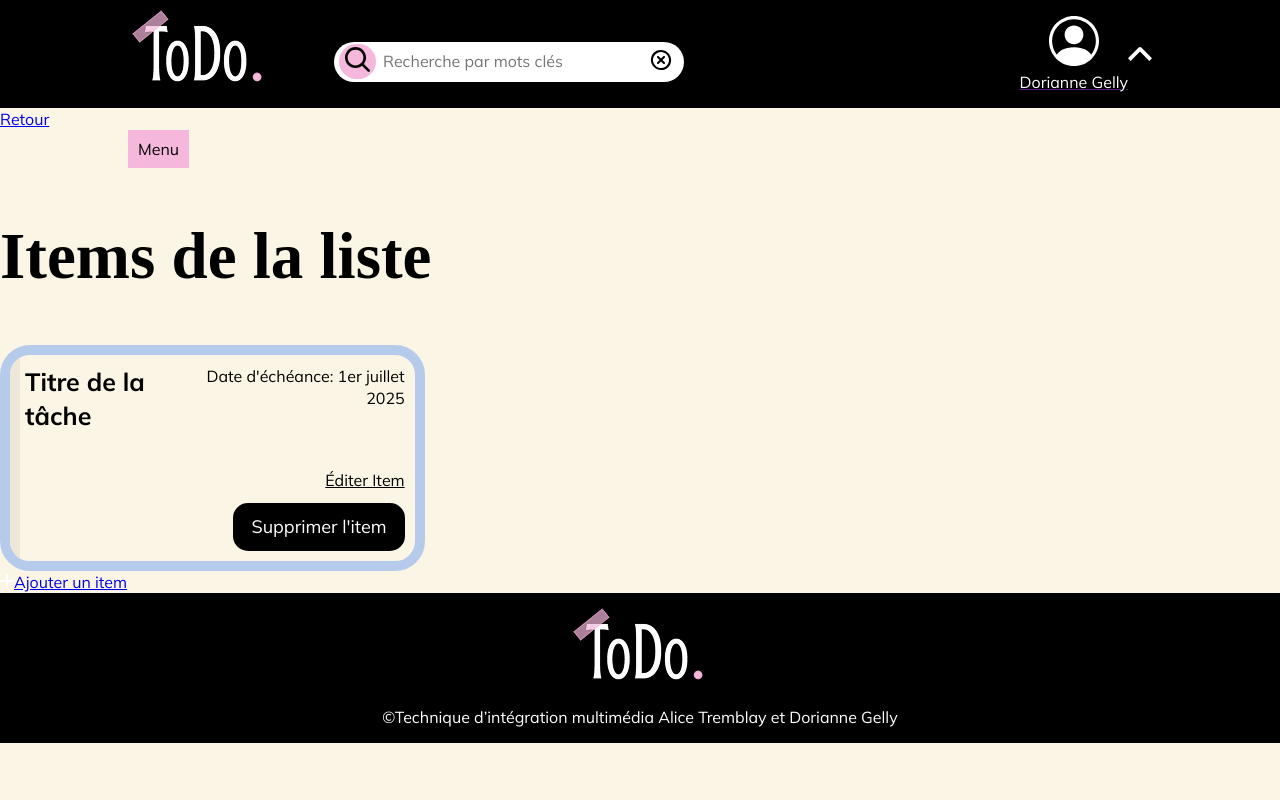
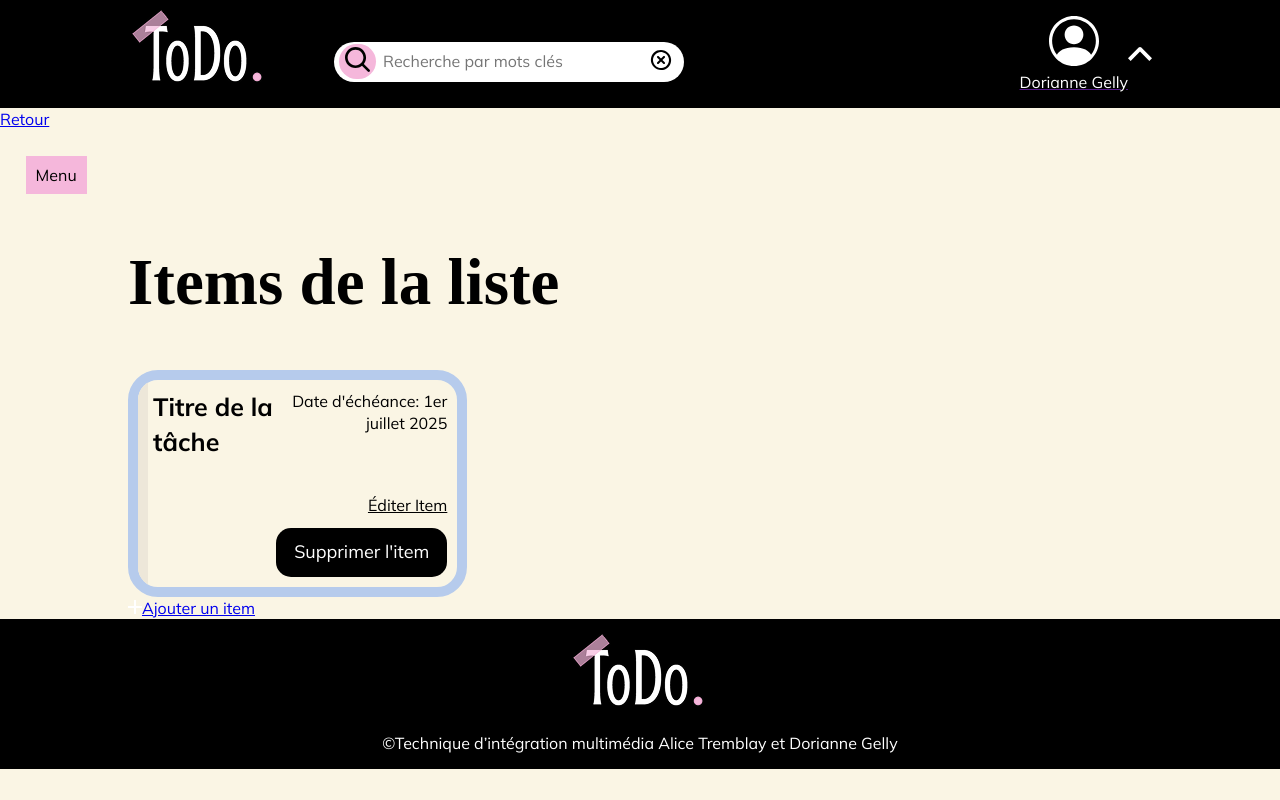
Before and after one commit to doriannegelly/projet-listes-pixelles, a PHP site: page /items/afficher.php in a window 1280 px wide. Run offline with PHP 8.4, Linux system fonts and the light colour scheme; style sheets or scripts are compiled from the project's sources; some web fonts are replaced.

Commit message:
avancement menu

```diff
--- a/public/items/afficher.php
+++ b/public/items/afficher.php
@@ -15,20 +15,20 @@
 <main>
 	<a href="<?php echo $niveau;?>index.php">Retour</a>
 
- <div class="conteneur">
+ <div class="conteneur_menu">
         <nav class="menu menu--ferme">
             <ul class="menu__liste">
-                <li class="menu__listeItem"><a href="#" class="menu__lien">Accueil</a></li>
-				<li class="menu__listeItem"><a class="ajout_item" href="./ajouter.php"><img class="item_ajout-plus"src="../liaisons/icones/plus.svg">Ajouter un item</a></li>
-				<span> Les listes </span>
-									<hr class="ligne">
+                <li class="menu__listeItem"><a href="#" class="menu__lien"><img class="item_ajout-plus"src="../liaisons/icones/maison.svg">Accueil</a></li>
+				<li class="menu__listeItem"><a class="ajout_item menu__lien" href="./ajouter.php"><img class="item_ajout-plus"src="../liaisons/icones/plus.svg">Ajouter un item</a></li>
+  <li class="menu__listeItem"><span class="menu__lien">Mes listes</span>
+	<hr class="ligne"></li>
                 <li class="menu__listeItem"><a href="#" class="menu__lien">Liste</a></li>
                 <li class="menu__listeItem"><a href="#" class="menu__lien">Liste</a></li>
             </ul>
         </nav>
     </div>
 
-
+<div class="conteneur">
         <h1>Items de la liste</h1>
 
 
@@ -43,7 +43,7 @@
 								<p class="due__card-date">Date d'échéance: 1er juillet 2025</p>
 							</div>
 							<div class="due__item-actions">
-								<a class="due__item-editer" href="#">Éditer Item</a>
+								<a class="due__item-editer" href="./modifier.php">Éditer Item</a>
 								<button class="btn__supprimer" type="button">Supprimer l'item</button>
 							</div>
 						</li>
@@ -54,7 +54,7 @@
 
 
 <a class="ajout_item" href="./ajouter.php"><img class="item_ajout-plus"src="../liaisons/icones/plus.svg">Ajouter un item</a>
-
+</div>
 </main>
 <footer>
     	<?php include ($niveau . "liaisons/inc/fragments/pied_de_page.inc.php");?>
--- a/public/liaisons/js/_menu.js
+++ b/public/liaisons/js/_menu.js
@@ -28,7 +28,7 @@ var menu = {
     this.refLibelle.innerHTML = this.lblMenuFerme;
 
     // Ajout du bouton dans l'entête de la page html
-    this.refMenu.prepend(this.refBouton);
+this.refMenu.parentNode.insertBefore(this.refBouton, this.refMenu);
 
     // Ajout de l'écouteur d'événement sur le bouton du menu
     // this.refBouton.addEventListener('click', function () {
@@ -41,6 +41,8 @@ var menu = {
   {
     // On bascule la classe de fermeture du menu
     this.refMenu.classList.toggle("menu--ferme");
+
+    this.refMenu.classList.toggle("menu--ouvert");
 
     // On change le libellé du bouton selon l'état du menu
     if (this.refMenu.classList.contains("menu--ferme"))
--- a/ressources/liaisons/scss/layout/_menu.scss
+++ b/ressources/liaisons/scss/layout/_menu.scss
@@ -1,4 +1,11 @@
 @use '../utilitaires/variables';
+
+.conteneur{
+    transition: margin-left 0.4s ease;
+}
+.conteneur_menu{
+        margin:2%;
+}
 
 .menu__controle {
     background-color: variables.$rose;
@@ -34,12 +41,23 @@
     background-color: variables.$noir;
     display: block;
     padding: 5px 10px;
-    width: 20%;
+    width: 50%;
     color: variables.$blanc;
 }
 
+@media (min-width: 601px) {
+    .menu__lien {
+         width: 20%;
+    }
+}
+
+
+
 .ligne{
+    border: none;
         width: 20%;
+         margin: 0;
+    border-top: solid variables.$gris;
 }
 
 .menu__lien:link,
@@ -71,18 +89,28 @@
  * le menu restera tout de même visible à l'utilisateur.
  */
 
-.js .menu__liste {
-    max-height: 100vh;
+.menu {
+    position: fixed;
+    top: 0;
+    left: 0;
+    height: 100vh;
     overflow: hidden;
-    transition: max-height 0.5s;
+    background-color: transparent;
+    transition: width 0.3s;
+
 }
 
-.js .menu--ferme .menu__liste {
-    max-height: 0;
+/* Menu fermé */
+.menu--ferme {
+    width: 0;
 }
-@media (min-width: 601px) {
-    .js .menu--ferme .menu__liste {
-        max-height: 0;
-    }
 
+.menu--ouvert {
+    width: 250px; /* largeur que tu veux */
 }
+
+/* Le contenu se déplace à droite quand le menu est ouvert */
+.menu--ouvert ~ .conteneur {
+    margin-left: 250px;
+    transition: margin-left 0.3s;
+}
```
